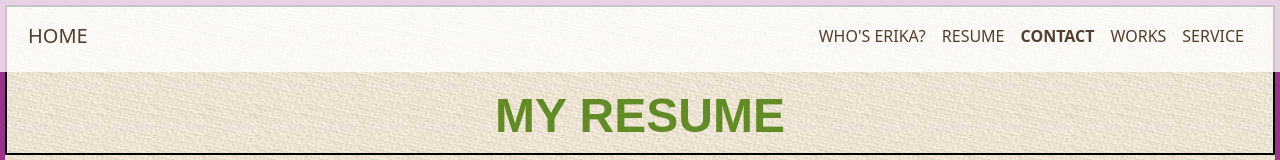
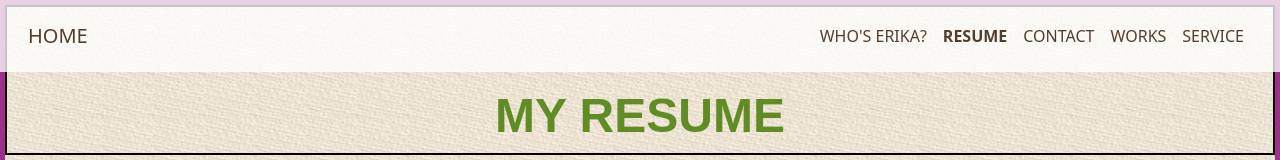
Before and after one commit to aKoolKev/Custom-Portfolio-Erika, a plain HTML site: page resume.html in a window 1280 px wide. Shown: the top 160 px of the page. Drawn offline with nearby package versions, Linux system fonts and the light colour scheme; a web font is replaced by a local one.

Commit message:
Fix current location on navbar.

```diff
--- a/resume.html
+++ b/resume.html
@@ -116,10 +116,10 @@
                             <a class="nav-link" href="about.html">WHO'S ERIKA?</a>
                         </li>
                         <li class="nav-item">
-                            <a class="nav-link" href="resume.html">RESUME</a>
+                            <a class="nav-link current-nav-location" href="resume.html">RESUME</a>
                         </li>
                         <li class="nav-item">
-                            <a class="nav-link current-nav-location" href="contact.html">CONTACT</a>
+                            <a class="nav-link" href="contact.html">CONTACT</a>
                         </li>
                         <li class="nav-item">
                             <a class="nav-link" href="works.html">WORKS</a>
```
Also changed, not shown: progress-log.txt.
